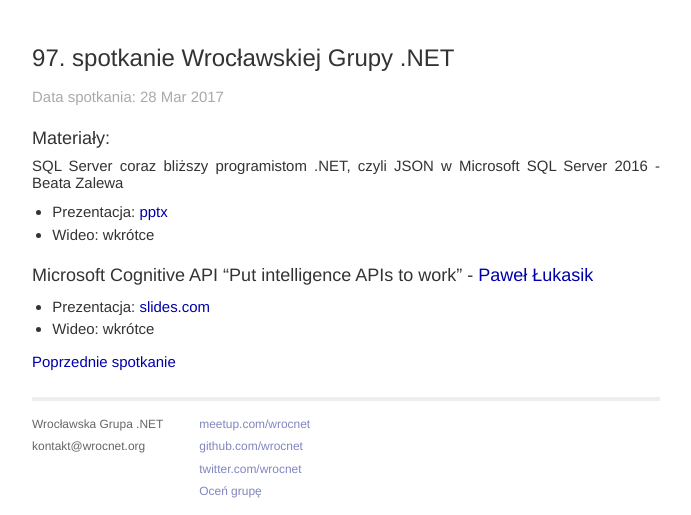
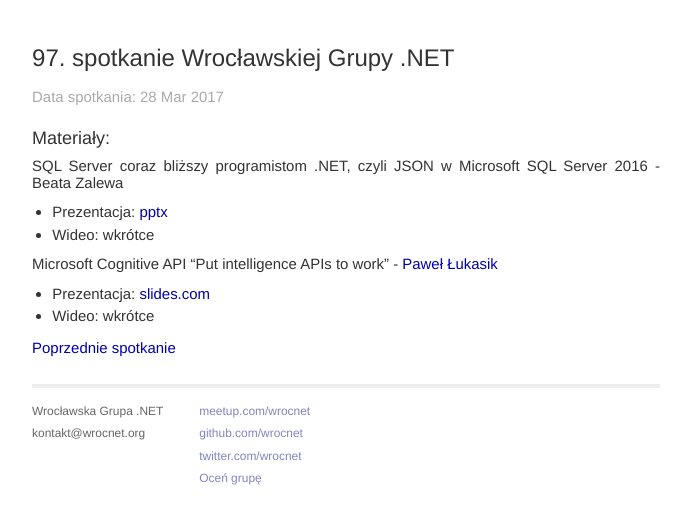
Before and after one commit to wrocnet/wrocnet.github.io, a Jekyll site: the page built from _posts/2017-03-28-97-spotkanie-wroclawskiej-grupy-net.md, in a window 1280 px wide. Shown: the part 500-1015 px from the top of the page, without its empty margins (294-985 px from the left). Built offline with Jekyll 4.4.1, drawn with Linux system fonts in a browser that asks for light colours; nearby versions of some CDN libraries; a script that is not in the unit is left out.

Commit message:
poprawiony header

```diff
--- a/_posts/2017-03-28-97-spotkanie-wroclawskiej-grupy-net.md
+++ b/_posts/2017-03-28-97-spotkanie-wroclawskiej-grupy-net.md
@@ -8,6 +8,6 @@
 * Prezentacja: [pptx](/assets/JSON-SQLServer2016.pptx)
 * Wideo: wkrótce
 
-### Microsoft Cognitive API "Put intelligence APIs to work" - [Paweł Łukasik](https://twitter.com/pawel_lukasik)
+#### Microsoft Cognitive API "Put intelligence APIs to work" - [Paweł Łukasik](https://twitter.com/pawel_lukasik)
 * Prezentacja: [slides.com](http://slides.com/pawellukasik/microsoft-cognitive-services-17)
 * Wideo: wkrótce
```
